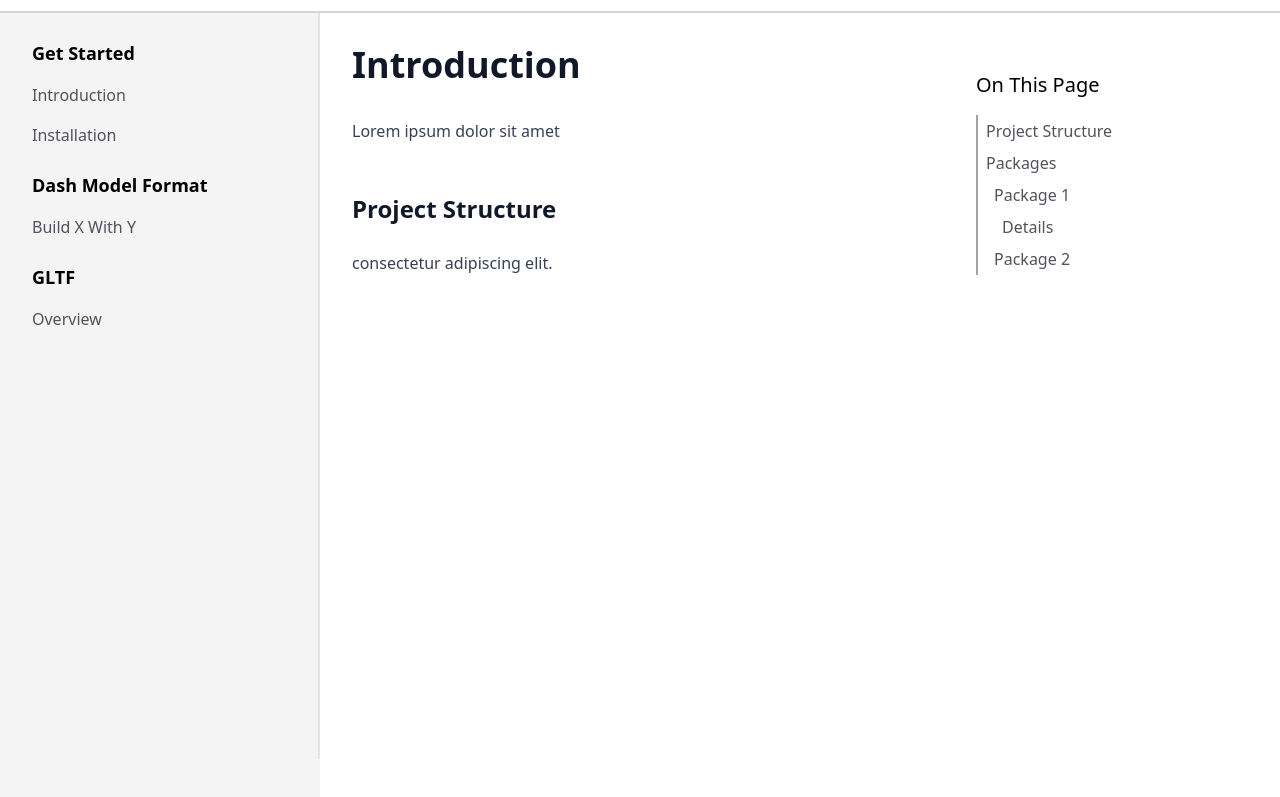
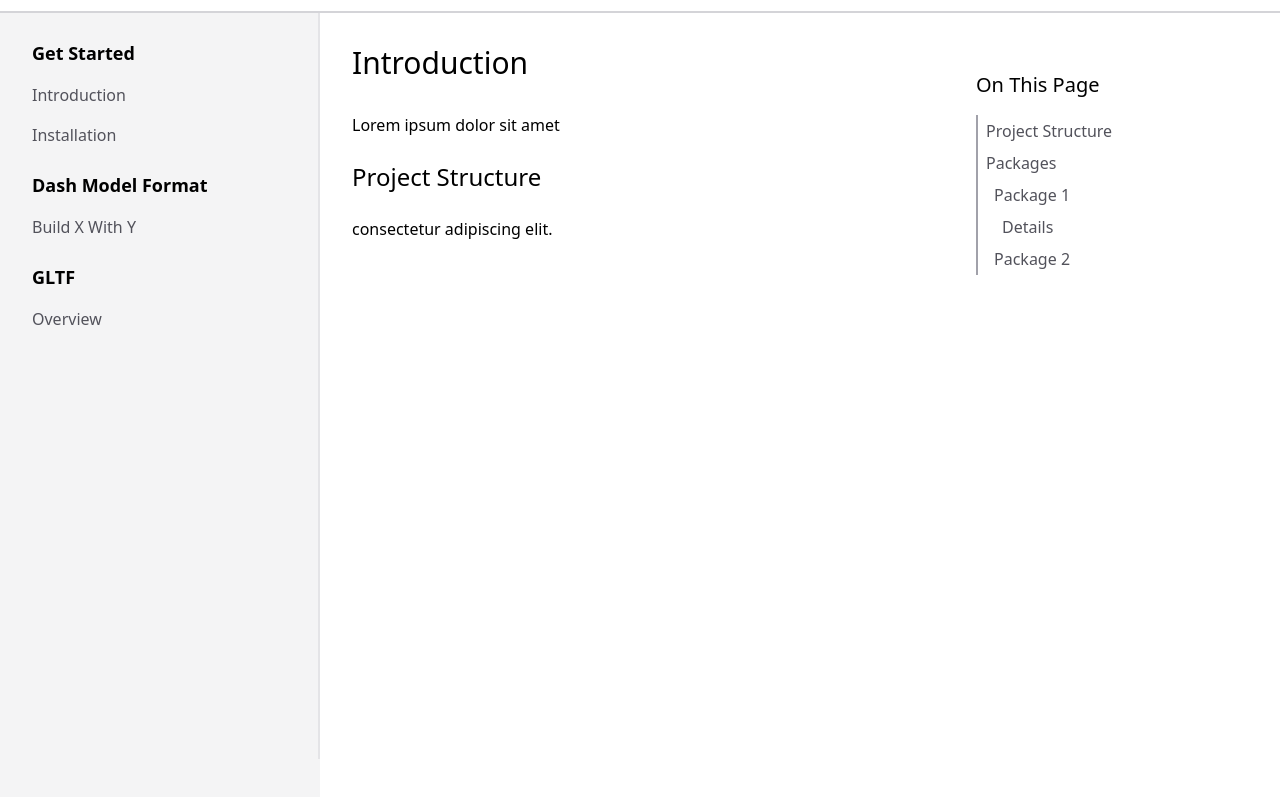
Before and after one commit to DashGL/.github, an Astro site: page /formats in a window 1280 px wide. Shown: the part 41-838 px from the top of the page. Built offline with nearby package versions, Linux system fonts and the light colour scheme; Astro itself is replaced by a stand-in of ours.

Commit message:
remove localcss

```diff
--- a/src/components/docs/article.astro
+++ b/src/components/docs/article.astro
@@ -1,4 +1,4 @@
-<div class="col-span-12 md:col-span-6 dark:bg-zinc-800">
+<div class="col-span-12 md:col-span-6 dark:bg-zinc-800 dark:text-white">
     <article
         class="px-8 pb-16 mx-auto prose max-w-2xl prose-sky dark:prose-invert dark:text-white"
     >
@@ -8,9 +8,9 @@
             aria-label="Navigate docs"
         >
         </button>
-        <h1 class="my-8">Introduction</h1>
+        <h1 class="my-8 text-3xl">Introduction</h1>
         <p>Lorem ipsum dolor sit amet</p>
-        <h2 id="project-structure">Project Structure</h2>
+        <h2  class="my-6 text-2xl" id="project-structure">Project Structure</h2>
         <p>consectetur adipiscing elit.</p>
     </article>
 </div>
--- a/src/pages/formats.astro
+++ b/src/pages/formats.astro
@@ -14,7 +14,6 @@ import Article from "../components/docs/article.astro";
             description="Documentation on Formats"
             css="tailwind"
         />
-        <link rel="stylesheet" type="text/css" href="/css/format.css" />
     </head>
     <body class="dark:bg-zinc-900 scroll-smooth dark:[color-scheme:dark]">
         <Nav />
```
